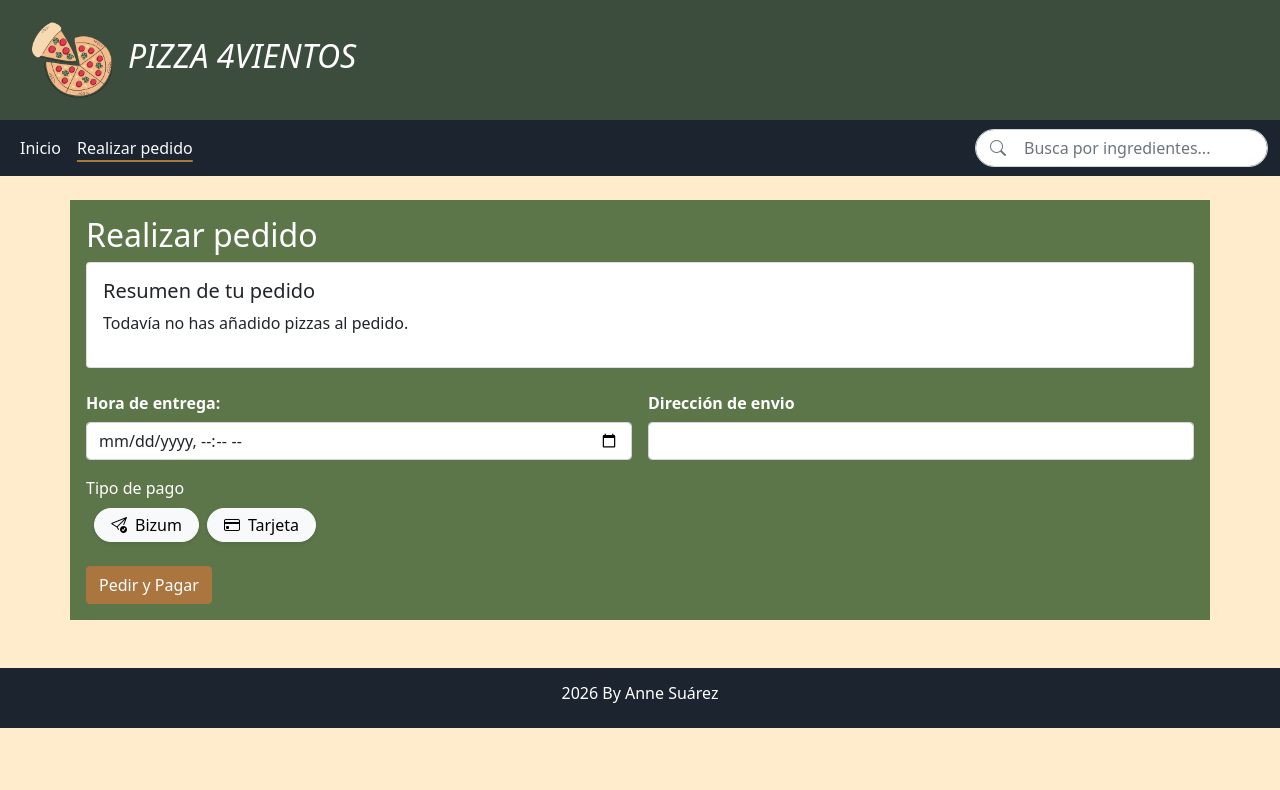
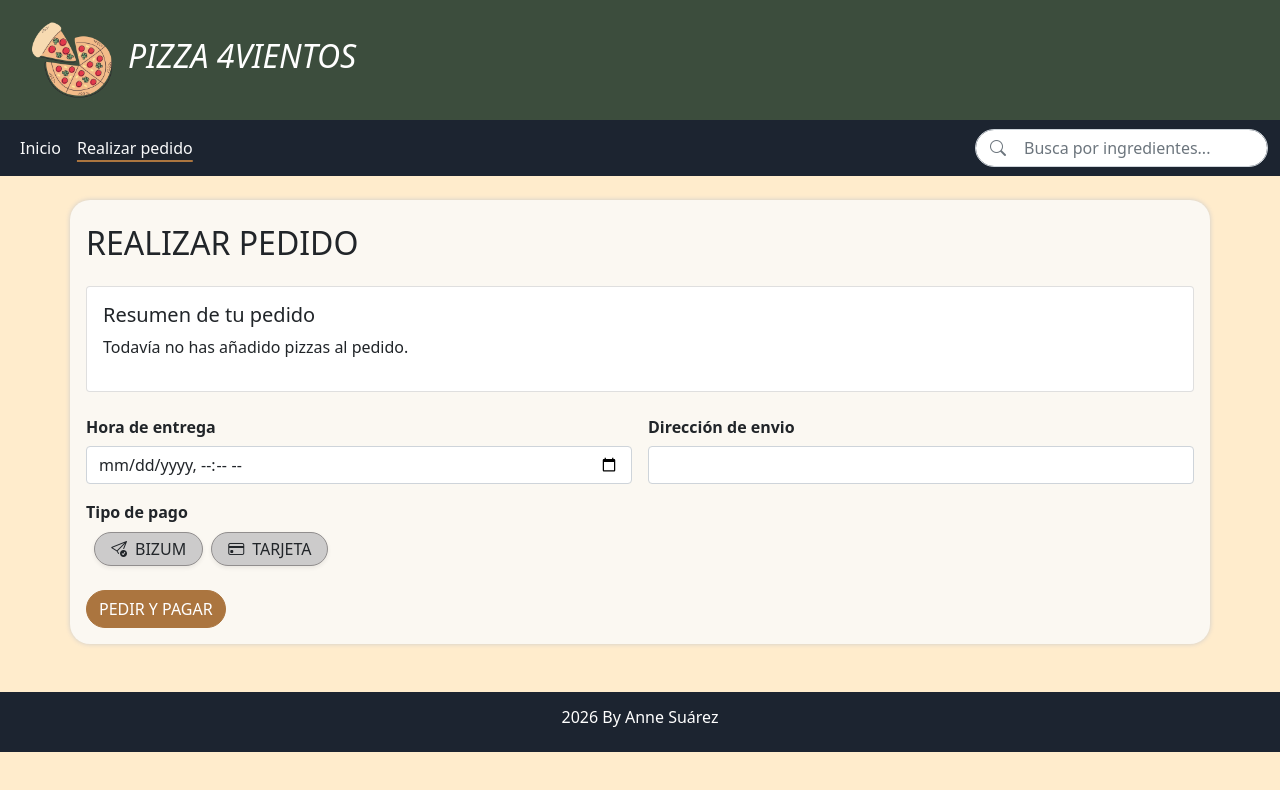
Before and after one commit to annessuarez/Pizza4Vientos, an Angular app: page /realizarPedido in a window 1280 px wide. Shown: the top 790 px of the page. Built offline with nearby package versions, Linux system fonts and the light colour scheme.

Commit message:
update: modificar la estetica del formulairo de pedir pizzas

```diff
--- a/src/app/formulario/formulario.css
+++ b/src/app/formulario/formulario.css
@@ -1,12 +1,19 @@
 #containerPedido{
-    background-color: #5C7549;
+    background-color:#FBF8F2 ;
+    border-radius: 20px;
+    box-shadow:0 0 5px rgb(204, 203, 203);
 }
+
 #mensajeError{
     background-color: #61262D;
 }
 
 #mensajeValido{
     background-color: #5C7549;
+}
+.btnPagar{
+    background-color: #cccbcb;
+    border-color:#918e8e ;
 }
 
 .btn-check:checked + label{
--- a/src/app/formulario/formulario.html
+++ b/src/app/formulario/formulario.html
@@ -1,6 +1,6 @@
 <div class="container mt-4 p-3 mb-2 text-white" id="containerPedido">
 <form id="pedido" (submit)="realizarPago(); $event.preventDefault()">
-  <h2>Realizar pedido</h2>
+  <h2 class="text-dark mb-4 mt-2">REALIZAR PEDIDO</h2>
 
   <div class="card text-dark mb-3 p-3">
     <h5>Resumen de tu pedido</h5>
@@ -18,9 +18,9 @@
     }
   </div>
 
-    <div class="row g-3">
+    <div class="row g-3 text-dark">
       <div class="col-md-6">
-          <label for="inputdatetime3" class="col-sm-2 col-form-label text-nowrap fw-bolder">Hora de entrega:</label>
+          <label for="inputdatetime3" class="col-sm-2 col-form-label text-nowrap fw-bolder">Hora de entrega</label>
           <input (input)="hora = $any($event.target).value" type="datetime-local" class="form-control mb-3" id="inputdatetime3">
       </div>
 
@@ -30,50 +30,50 @@
       </div>
     </div>
 
-  <legend class="col-form-label text-nowrap m-0 p-0 text-white fw-medium">Tipo de pago</legend>
+  <legend class="col-form-label text-nowrap m-0 p-0 text-dark fw-bolder">Tipo de pago</legend>
   <fieldset class="d-flex align-items-center gap-3 my-3">
     <div class="d-flex gap-2 m-2">
         <input (click)="metodoPago ='Bizum'" type="radio" class="btn-check" name="gridRadios" id="gridRadios1" value="option1" autocomplete="off">
-        <label class="btn btn-light rounded-pill px-3 py-1 shadow-sm d-flex align-items-center gap-2 fw-semibold" for="gridRadios1">
+        <label class="btnPagar btn rounded-pill px-3 py-1 shadow-sm d-flex align-items-center gap-2 fw-semibold " for="gridRadios1">
           <i class="bi bi-send-check"></i>
-          <span>Bizum</span>
+          <span>BIZUM</span>
         </label>
 
         <input (click)="metodoPago ='Tarjeta'" type="radio" class="btn-check" name="gridRadios" id="gridRadios2" value="option2" autocomplete="off">
-        <label class="btn btn-light rounded-pill px-3 py-1 shadow-sm d-flex align-items-center gap-2 fw-semibold" for="gridRadios2">
+        <label class="btnPagar btn rounded-pill px-3 py-1 shadow-sm d-flex align-items-center gap-2 fw-semibold" for="gridRadios2">
           <i class="bi bi-credit-card"></i>
-          <span>Tarjeta</span>
+          <span>TARJETA</span>
         </label>
       </div>
   </fieldset>
 
   @if (metodoPago == 'Bizum'){
     <div class="mb-3">
-      <label for="inputNumTelefono" class="form-label fw-semibold">Número de teléfono (9 dígitos):</label>
+      <label for="inputNumTelefono" class="form-label text-dark fw-semibold">Número de teléfono (9 dígitos):</label>
       <input (input)="telefono = $any($event.target).value" type="tel" class="form-control" id="inputTelefono" placeholder="Ej: 612345678" maxlength="9">
     </div>
   }@else if (metodoPago == 'Tarjeta'){
     <div class="mb-3">
-      <label for="inputNumTelefono" class="form-label fw-semibold">Número de tarjeta (16 dígitos):</label>
+      <label for="inputNumTelefono" class="form-label text-dark fw-semibold">Número de tarjeta (16 dígitos):</label>
       <input (input)="tarjeta = $any($event.target).value" type="text" class="form-control" id="inputTarjeta" placeholder="Ej: 1234567812345678" maxlength="16">
     </div>
 
   }
 
   @if (mensajeError){
-    <div id="mensajeError" class="alert alert-danger m-2" role="alert">
+    <div id="mensajeError" class="alert m-2" role="alert">
      <i class="bi bi-exclamation-diamond m-1"></i>
      {{mensajeError}}
     </div>
   }
 
   @if (mensajeValido){
-    <div id="mensajeValido" class="alert alert-success m-2" role="alert">
+    <div id="mensajeValido" class="alert m-2" role="alert">
      <i class="bi bi-info-circle m-1"></i>
      {{mensajeValido}}
     </div>
   }
 
-  <button id="btnPagar" type="submit" class="btn btn-light">Pedir y Pagar</button>
+  <button id="btnPagar" type="submit" class="btn rounded-pill">PEDIR Y PAGAR</button>
 </form>
 </div>
--- a/src/app/formulario/formulario.ts
+++ b/src/app/formulario/formulario.ts
@@ -71,7 +71,7 @@ export class Formulario {
     //ANNE: el setTimeOut se usa para ponerle un tiempo y luego hacer otra accion
     setTimeout(() =>{
       this.router.navigate(['/pizzas']);
-    }, 4000);
+    }, 3000);
 
   }
 
```
